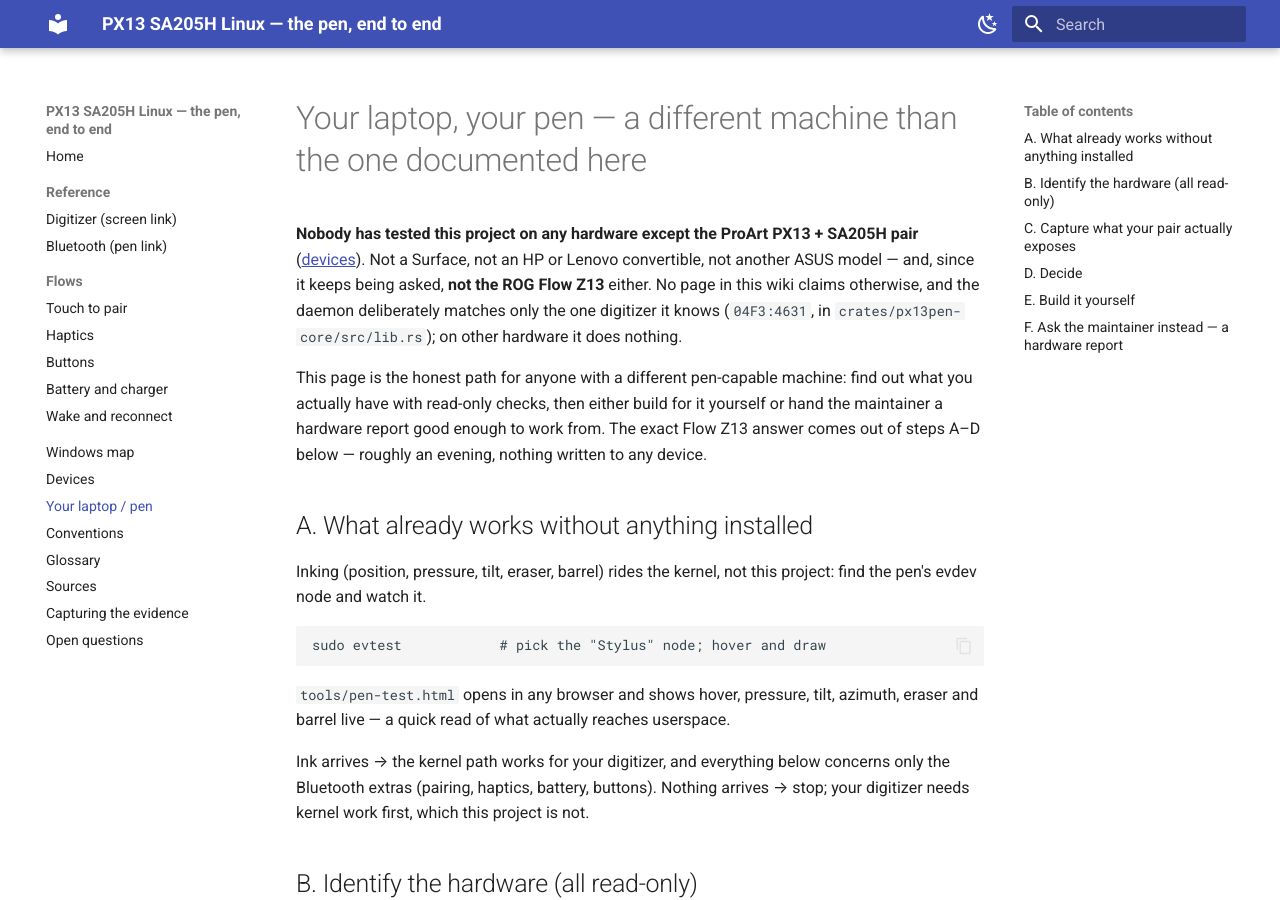
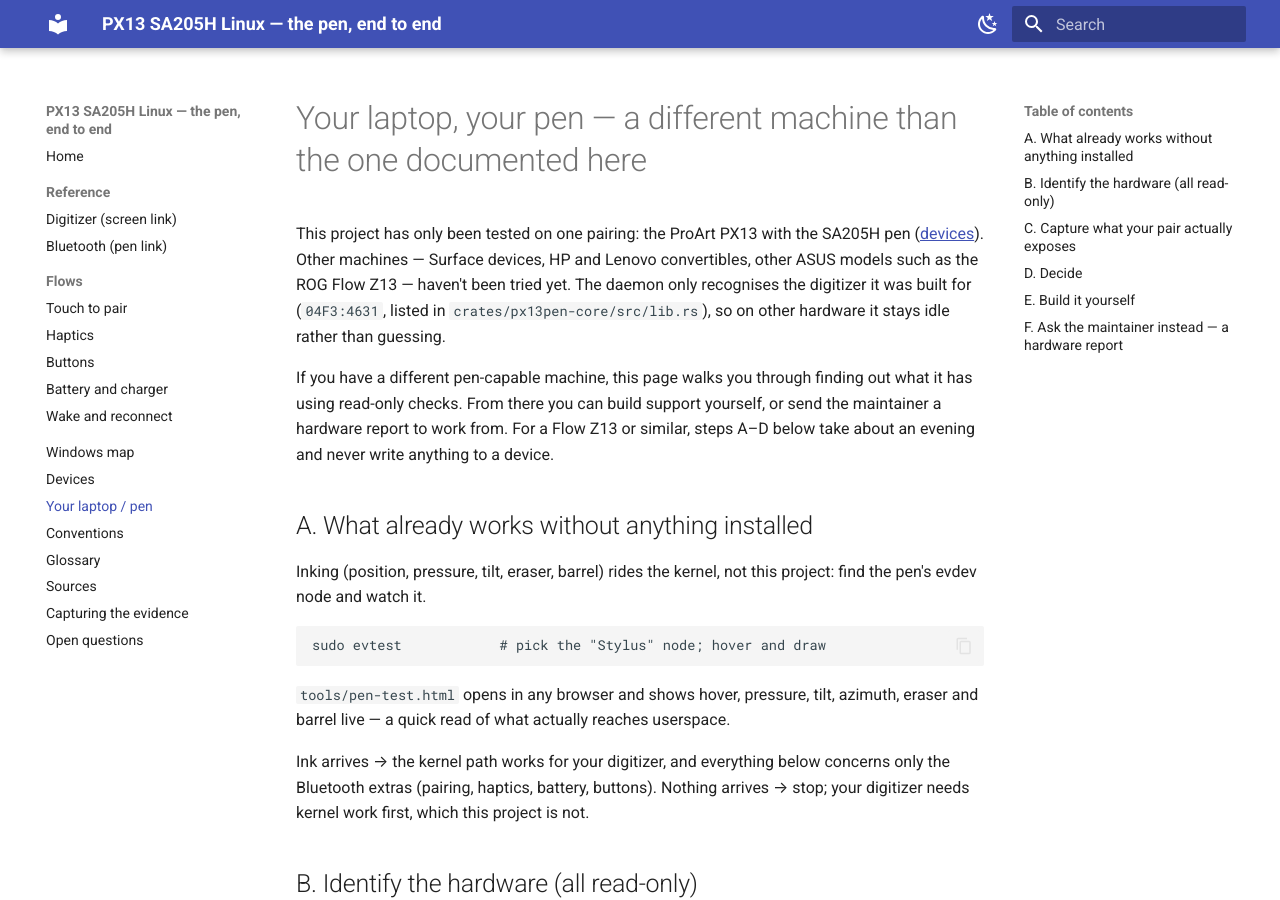
Before and after one commit to gonzalezerik/px13-sa205h-linux, an MkDocs documentation site: the page built from docs/wiki/pages/other-hardware.md, in a window 1280 px wide and 900 px high. Built offline with MkDocs 1.6.1 and Material for MkDocs 9.7.7, drawn with Linux system fonts in a browser that asks for light colours.

Commit message:
docs(wiki): reword the other-hardware intro
Say plainly which hardware has been tested and what the daemon does elsewhere, without the dismissive aside.

```diff
--- a/docs/wiki/pages/other-hardware.md
+++ b/docs/wiki/pages/other-hardware.md
@@ -1,15 +1,15 @@
 # Your laptop, your pen — a different machine than the one documented here
 
-**Nobody has tested this project on any hardware except the ProArt PX13 + SA205H pair**
-([devices](devices.md)). Not a Surface, not an HP or Lenovo convertible, not another ASUS
-model — and, since it keeps being asked, **not the ROG Flow Z13** either. No page in this
-wiki claims otherwise, and the daemon deliberately matches only the one digitizer it knows
-(`04F3:4631`, in `crates/px13pen-core/src/lib.rs`); on other hardware it does nothing.
+This project has only been tested on one pairing: the ProArt PX13 with the SA205H pen
+([devices](devices.md)). Other machines — Surface devices, HP and Lenovo convertibles,
+other ASUS models such as the ROG Flow Z13 — haven't been tried yet. The daemon only
+recognises the digitizer it was built for (`04F3:4631`, listed in
+`crates/px13pen-core/src/lib.rs`), so on other hardware it stays idle rather than guessing.
 
-This page is the honest path for anyone with a different pen-capable machine: find out
-what you actually have with read-only checks, then either build for it yourself or hand
-the maintainer a hardware report good enough to work from. The exact Flow Z13 answer comes
-out of steps A–D below — roughly an evening, nothing written to any device.
+If you have a different pen-capable machine, this page walks you through finding out what
+it has using read-only checks. From there you can build support yourself, or send the
+maintainer a hardware report to work from. For a Flow Z13 or similar, steps A–D below take
+about an evening and never write anything to a device.
 
 ## A. What already works without anything installed
 
```
